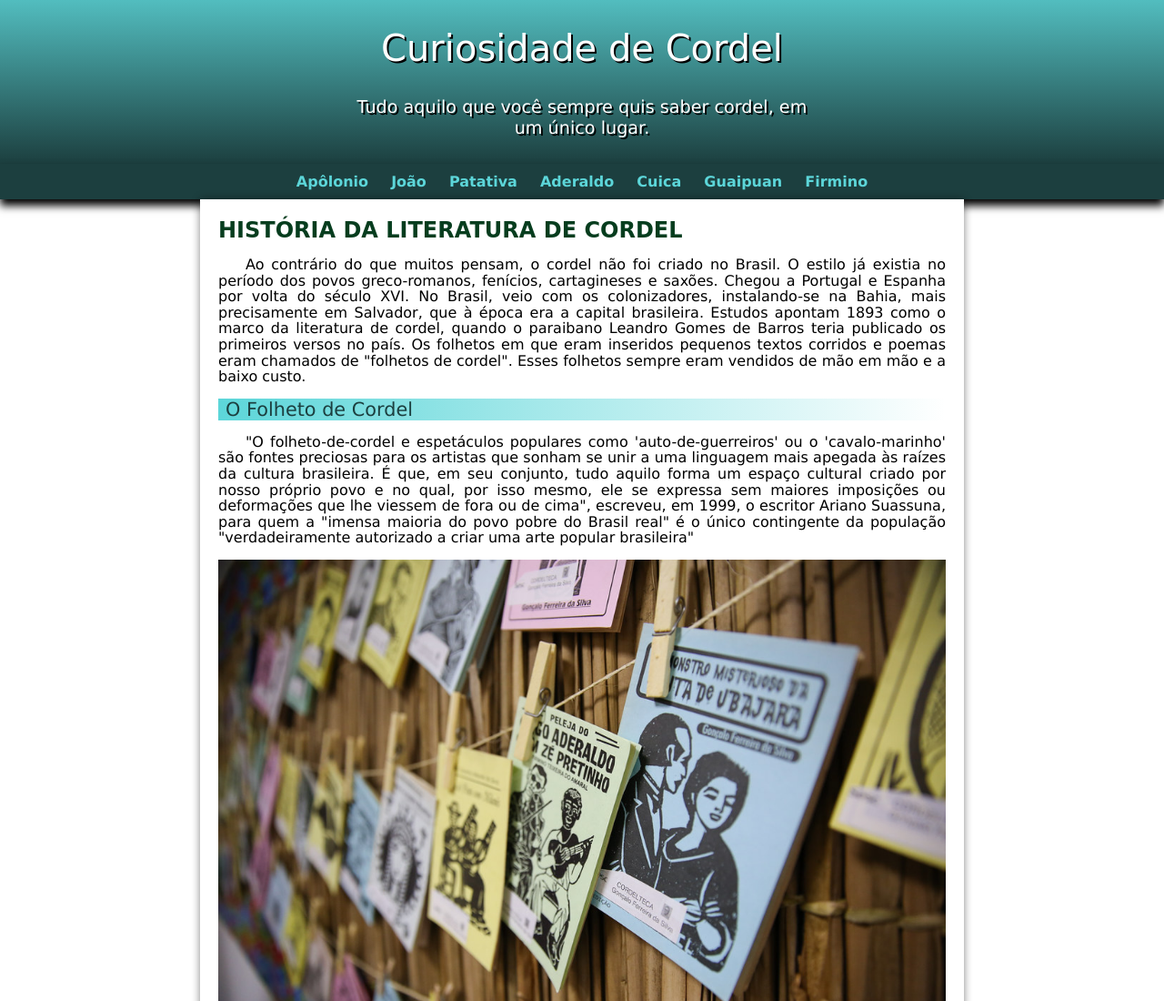
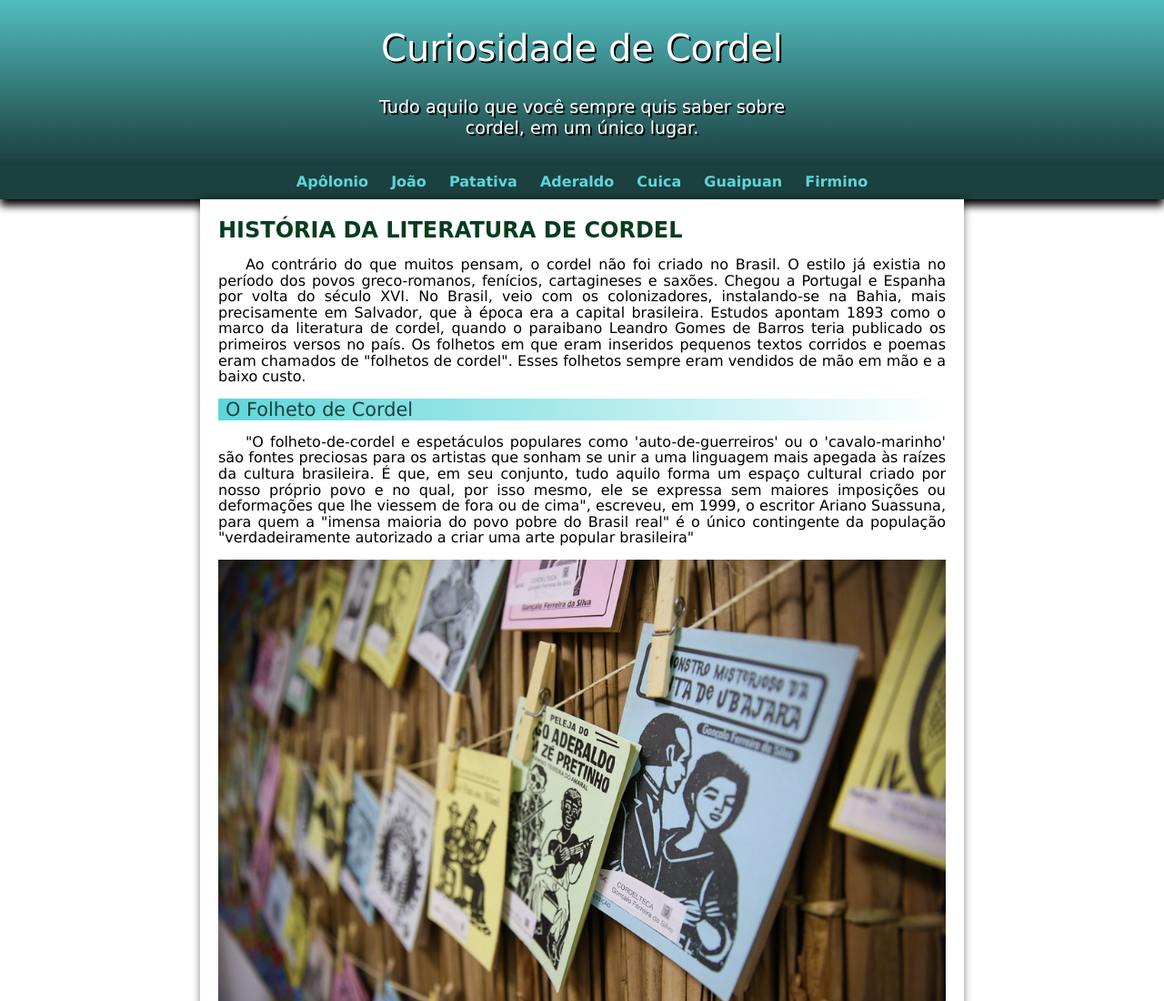
Before and after one commit to jrjrjuquia/Old-Cordel, a plain HTML site: page index.html in a window 1280 px wide. Shown: the top 1100 px of the page at 91% size. Drawn offline with Linux system fonts and the light colour scheme; a web font is replaced by a local one.

Commit message:
Update index.html

```diff
--- a/index.html
+++ b/index.html
@@ -11,7 +11,7 @@
 <body>
     <header>
         <h1>Curiosidade de Cordel</h1>
-        <p>Tudo aquilo que você sempre quis saber cordel, em um único lugar.</p>
+        <p>Tudo aquilo que você sempre quis saber sobre cordel, em um único lugar.</p>
     </header>
     <nav>
         <a href="https://jrjrjuquia.github.io/apolonio-alves-dos-santos/" target="_blank">Apôlonio</a>
```
